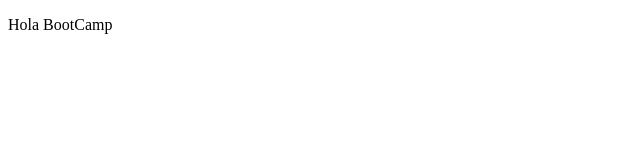
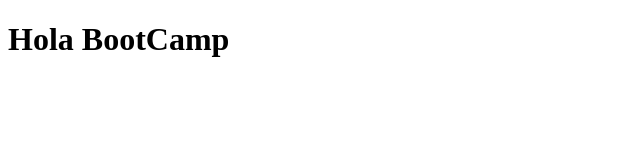
Before and after one commit to DBENITOD/ClaseGit, a plain HTML site: page index.html in a window 1280 px wide. Shown: the whole page, without its empty margins (0-640 px from the left). Drawn offline with Linux system fonts and the light colour scheme.

Commit message:
segundo commit

```diff
--- a/index.html
+++ b/index.html
@@ -7,6 +7,6 @@
     <title>BootCamp</title>
 </head>
 <body>
-    <p>Hola BootCamp</p>
+    <h1>Hola BootCamp</h1>
 </body>
 </html>
```
